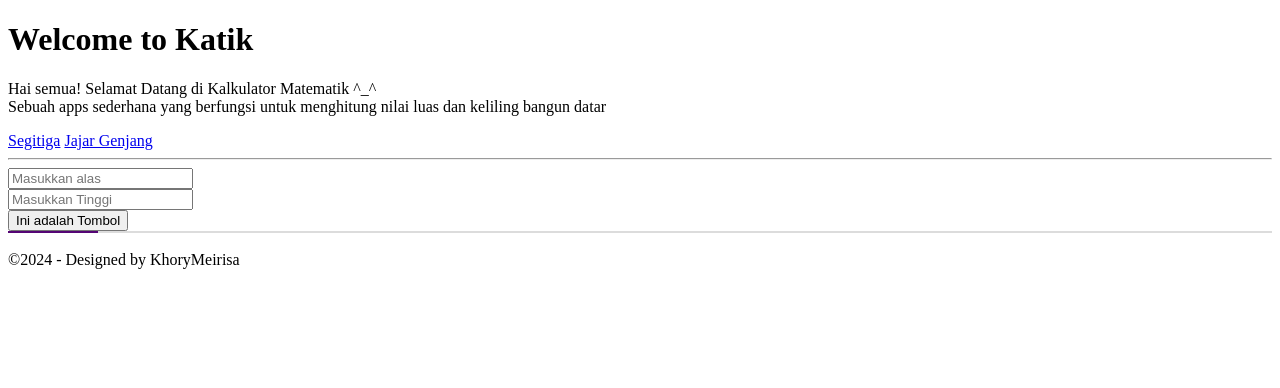
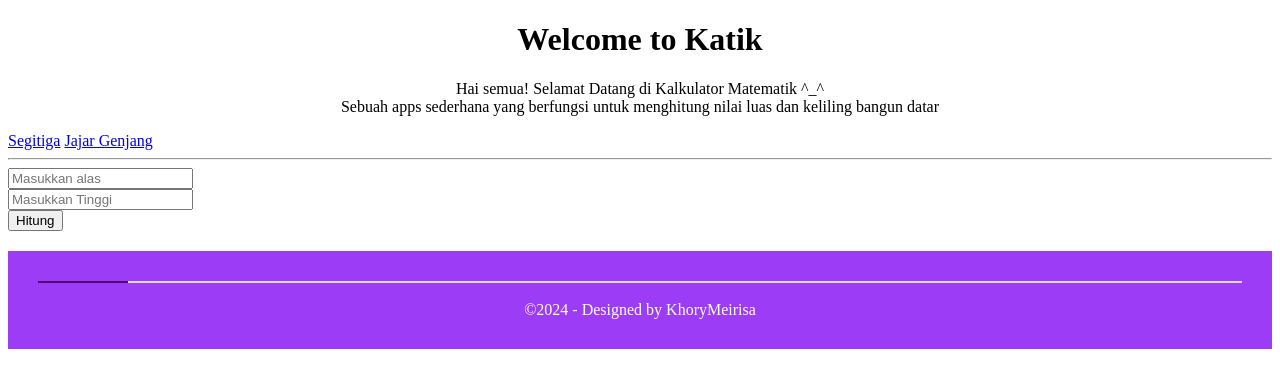
Before and after one commit to revou-fundamental-course/02-sept-24-khorymeirisa, a plain HTML site: page index.html in a window 1280 px wide. Drawn offline with Linux system fonts and the light colour scheme.

Commit message:
konfigurasi awal mini project

```diff
--- a/css/styles.css
+++ b/css/styles.css
@@ -1 +1,24 @@
 /* Ini CSS */
+/* Ini CSS */
+.main-header{
+    text-align: center;
+}
+.garis-horizontal{
+    color:  rgb(156, 60, 247);
+}
+
+/* --- Bagian Footer --- */
+.footer{
+    text-align: center;
+    position: relative;
+    margin-top: 20px;
+    padding: 30px;
+    /*untuk gimana supaya textnya middle ?*/
+    color: #ffffff;
+    background-color: rgb(156, 60, 247);
+}
+@media only screen and (max-width: 480px){
+    .main-content {
+        flex-direction: column;
+    }
+}
--- a/index.html
+++ b/index.html
@@ -9,8 +9,6 @@
 </head>
     <!------ Hai, Aku Khory Meirisa. Dan Ini Mini Projectku ------>
 <body>
-
-
    <!--Header/Navbar-->
    <header class="main-header">
     <h1>Welcome to Katik</h1>
@@ -33,15 +31,15 @@
     <!--ini form menghitung-->
     <input type="number" id="alas" placeholder="Masukkan alas"><br/>
     <input type="number" id="tinggi" placeholder="Masukkan Tinggi"></br>
-        <button onclick="peringatan()">Ini adalah Tombol</button>
+    <button onclick="peringatan()">Hitung</button>
 </main>
 <script src="./js/script.js"></script>
 <!--Footer-->
 <footer class="footer">
-        <div style="-moz-border-box: 1px; -webkit-border-box: 1px; background-color: gainsboro; border-left: 90px solid rgb(84, 4, 116); padding: 1px; t-align: left;"></div></br>
+    <div style="-moz-border-box: 1px; -webkit-border-box: 1px; background-color: gainsboro; border-left: 90px solid rgb(84, 4, 116); padding: 1px;
+    text-align: left;"></div></br>
     ©2024 - Designed by KhoryMeirisa
 </footer>
-</head>
 <body>
 
 </body>
```
Lines whose indentation alone changed are shown as unchanged.
